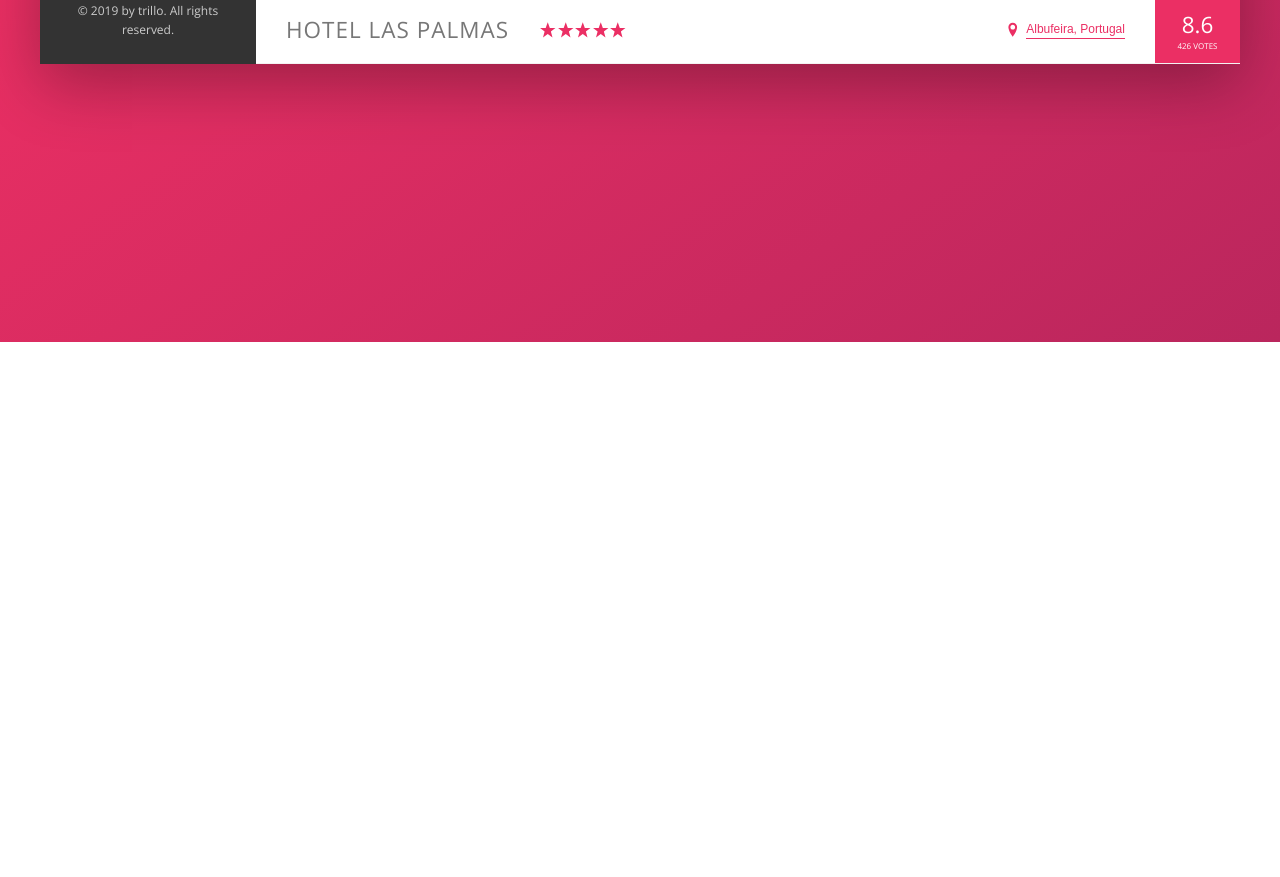
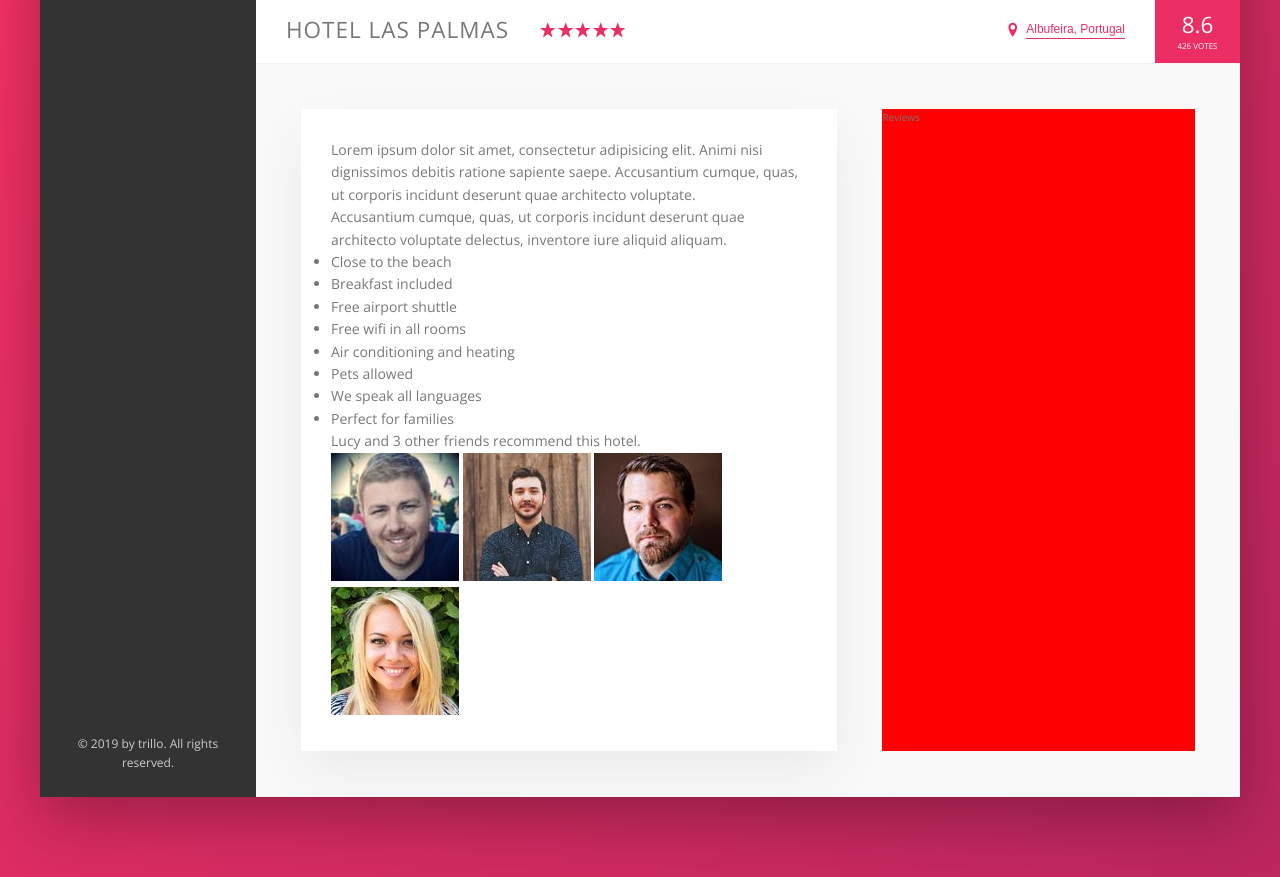
Before and after one commit to andre2ar/Trillo, a website: page index.html in a window 1280 px wide. Shown: the part 538-1415 px from the top of the page. Before the commit the page ends 880 px from the top, so only its background shows below. Drawn offline with nearby package versions, Linux system fonts and the light colour scheme.

Commit message:
Description

```diff
--- a/index.html
+++ b/index.html
@@ -141,6 +141,46 @@
                             <div class="overview__rating-count">426 votes</div>
                         </div>
                     </div>
+
+                    <div class="detail">
+                        <div class="description">
+                            <p class="paragraph">
+                                Lorem ipsum dolor sit amet, consectetur adipisicing elit. Animi nisi dignissimos debitis ratione sapiente saepe. Accusantium cumque, quas, ut corporis incidunt deserunt quae architecto voluptate.
+                            </p>
+
+                            <p class="paragraph">
+                                Accusantium cumque, quas, ut corporis incidunt deserunt quae architecto voluptate delectus, inventore iure aliquid aliquam.
+                            </p>
+
+                            <ul class="list">
+                                <li class="list__item">Close to the beach</li>
+                                <li class="list__item">Breakfast included</li>
+                                <li class="list__item">Free airport shuttle</li>
+                                <li class="list__item">Free wifi in all rooms</li>
+                                <li class="list__item">Air conditioning and heating</li>
+                                <li class="list__item">Pets allowed</li>
+                                <li class="list__item">We speak all languages</li>
+                                <li class="list__item">Perfect for families</li>
+                            </ul>
+
+                            <div class="recommend">
+                                <p class="recommend_count">
+                                    Lucy and 3 other friends recommend this hotel.
+                                </p>
+
+                                <div class="recommend__friends">
+                                    <img src="img/user-3.jpg" alt="Friend 1" class="recommend__photo">
+                                    <img src="img/user-4.jpg" alt="Friend 2" class="recommend__photo">
+                                    <img src="img/user-5.jpg" alt="Friend 3" class="recommend__photo">
+                                    <img src="img/user-6.jpg" alt="Friend 4" class="recommend__photo">
+                                </div>
+                            </div>
+                        </div>
+
+                        <div class="user-reviews">
+                            Reviews
+                        </div>
+                    </div>
                 </main>
             </div>
         </div>
--- a/sass/_base.scss
+++ b/sass/_base.scss
@@ -13,6 +13,9 @@
   --color-grey-dark-3: #999;
 
   --shadow-dark: 0 2rem 6rem rgba(0, 0, 0, .3);
+  --shadow-light: 0 2rem 5rem rgba(0, 0, 0, .06);
+
+  --line: 1px solid var(--color-grey-light-2);
 }
 
 * {
--- a/sass/_components.scss
+++ b/sass/_components.scss
@@ -205,7 +205,7 @@
 .overview {
   display: flex;
   align-items: center;
-  border-bottom: 1px solid var(--color-grey-light-2);
+  border-bottom: var(--line);
 
   &__heading {
     font-size: 2.25rem;
--- a/sass/_layout.scss
+++ b/sass/_layout.scss
@@ -9,7 +9,7 @@
   font-size: 1.4rem;
   height: 7rem;
   background-color: #fff;
-  border-bottom: 1px solid var(--color-grey-light-2);
+  border-bottom: var(--line);
 
   display: flex;
   justify-content: space-between;
@@ -33,3 +33,24 @@
   background-color: #fff;
   flex: 1;
 }
+
+.detail {
+  display: flex;
+  padding: 4.5rem;
+  background-color: var(--color-grey-light-1);
+  border-bottom: var(--line);
+}
+
+.description {
+  font-size: 1.4rem;
+  background-color: #fff;
+  box-shadow: var(--shadow-light);
+  padding: 3rem;
+  flex: 0 0 60%;
+  margin-right: 4.5rem;
+}
+
+.user-reviews {
+  background-color: red;
+  flex: 1;
+}
```
Also changed, not shown: css/style.css.
